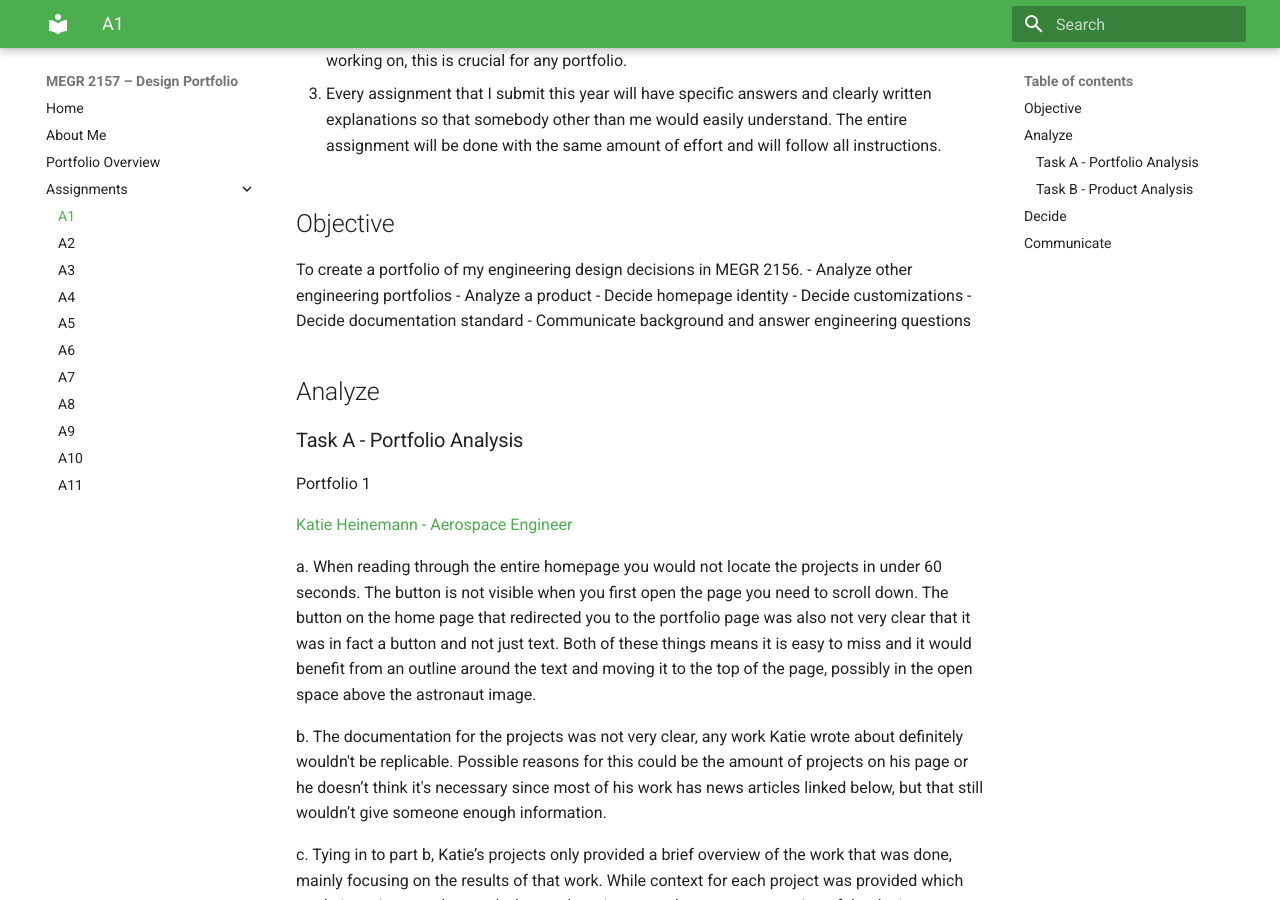
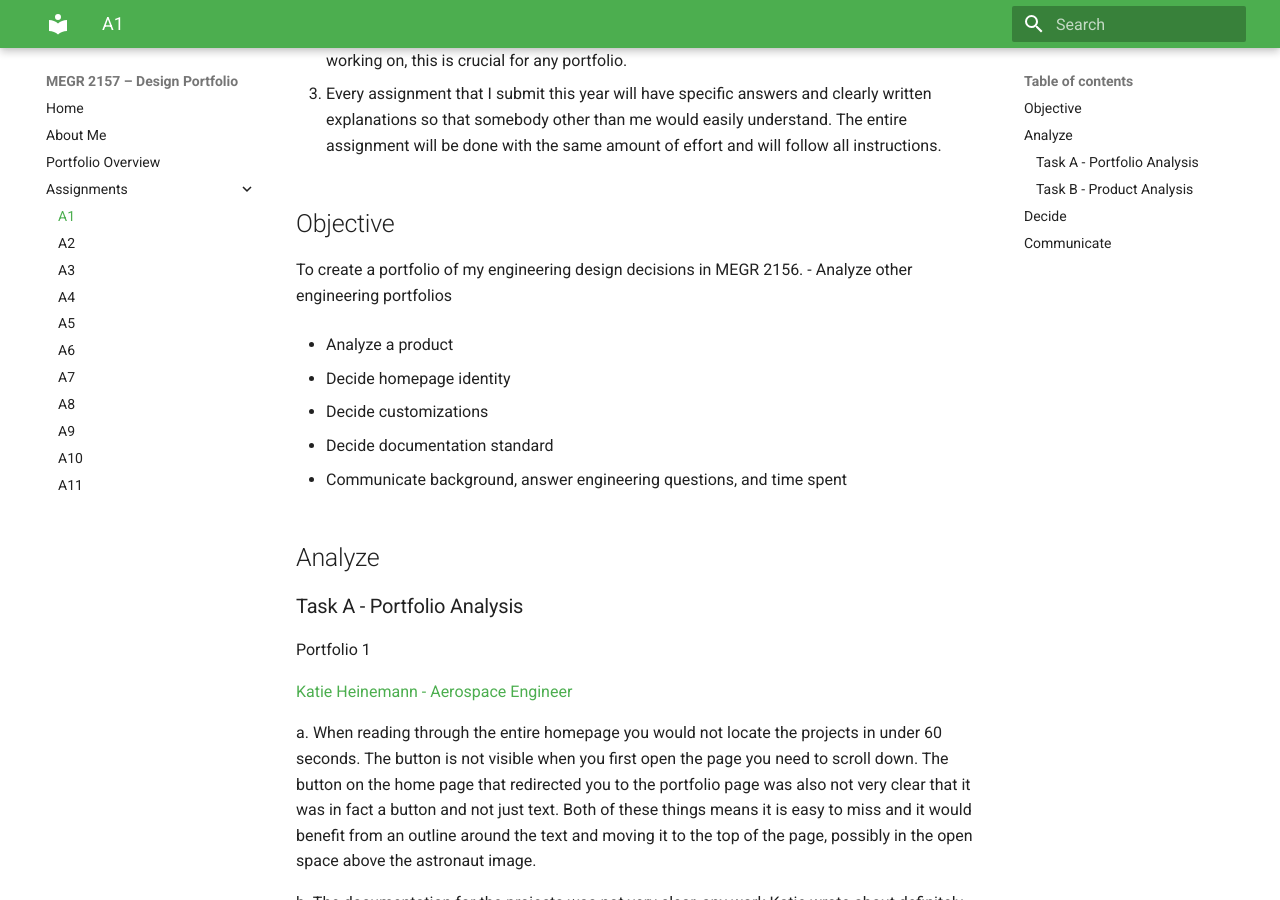
Before and after one commit to max-idhammar/Idhammar-MEGR2156-Portfolio, an MkDocs documentation site: the page built from docs/assignments/A01/index.md, in a window 1280 px wide and 900 px high, scrolled down 471 px. Built offline with MkDocs 1.6.1 and Material for MkDocs 9.7.7, drawn with Linux system fonts in a browser that asks for light colours.

Commit message:
Clarify objectives in portfolio assignment
Updated the objectives section to clarify tasks.

```diff
--- a/docs/assignments/A01/index.md
+++ b/docs/assignments/A01/index.md
@@ -11,11 +11,16 @@
 
 To create a portfolio of my engineering design decisions in MEGR 2156.
 - Analyze other engineering portfolios
+
 - Analyze a product
+
 - Decide homepage identity
+
 - Decide customizations
+
 - Decide documentation standard
-- Communicate background and answer engineering questions
+
+- Communicate background, answer engineering questions, and time spent
 
 ## Analyze
 
```
